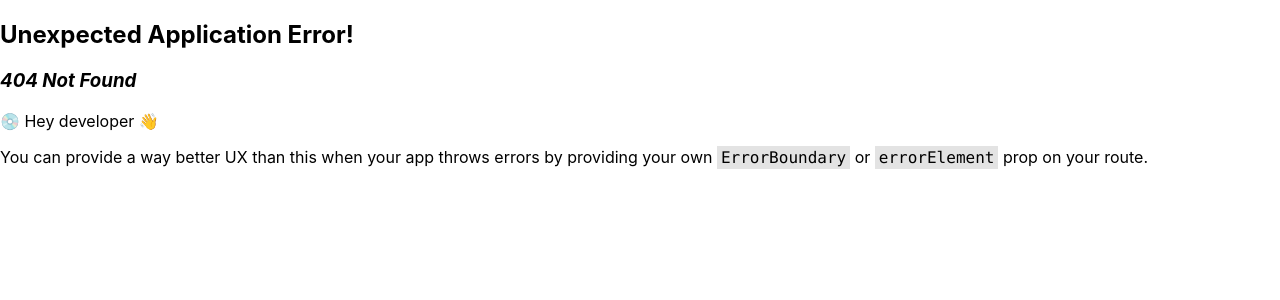
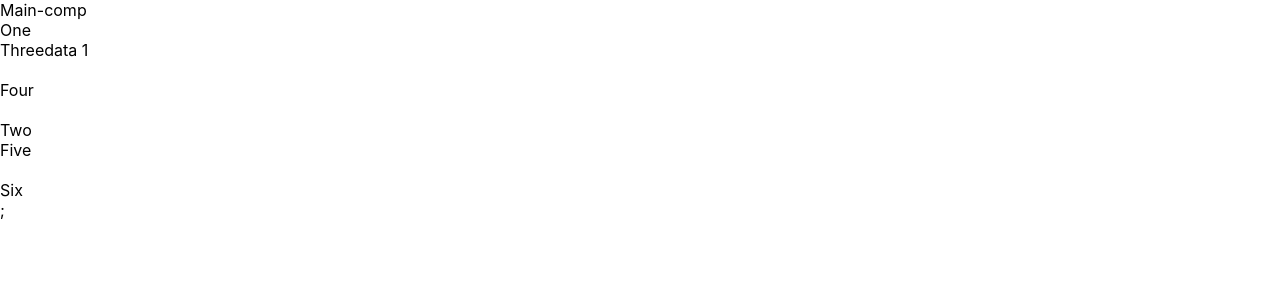
Before and after one commit to B-savaliya/first-project, a React (Create React App) app: page /mainComp in a window 1280 px wide. Before the commit this address had no page. Shown: the top 300 px of the page. Built offline with nearby package versions, Linux system fonts and the light colour scheme.

Commit message:
add: context API

```diff
--- a/src/App.js
+++ b/src/App.js
@@ -10,6 +10,9 @@ import Parent from "./components/parent";
 import Signup from "./components/signup";
 import Login from "./components/login";
 import Users from "./components/users";
+import MainComp from "./components/mainComp";
+import MyContext from "./myContext";
+import { useEffect, useState } from "react";
 
 // Lifecycle of components
 // Mounting // On Load
@@ -22,6 +25,7 @@ import Users from "./components/users";
 function App() {
   const parentData = blogData;
   let test = false;
+  const [details, setDetails] = useState([]);
 
   const routeData = [
     {
@@ -66,9 +70,23 @@ function App() {
       path: "/users",
       element: <Users />,
     },
+    {
+      path: "/mainComp",
+      element: <MainComp />,
+    },
   ];
   const router = createBrowserRouter(routeData);
-  return <RouterProvider router={router} />;
+  useEffect(() => {
+    setDetails('data')
+  }, [])
+
+  return (
+    <>
+    <MyContext.Provider value={{ details, setDetails }}>
+      <RouterProvider router={router} />;
+    </MyContext.Provider>
+    </>
+  );
 }
 
 export default App;
--- /dev/null
+++ b/src/components/mainComp/index.js
@@ -0,0 +1,17 @@
+import React, { useState } from "react";
+import One from "./one";
+import Two from "./two";
+
+function MainComp() {
+  return (
+    <div>
+      Main-comp
+      <br />
+      <One  />
+      <br />
+      <Two  />
+    </div>
+  );
+}
+
+export default MainComp;
--- /dev/null
+++ b/src/components/mainComp/one/four/index.js
@@ -0,0 +1,7 @@
+import React from "react";
+
+function Four() {
+  return <div>Four</div>;
+}
+
+export default Four;
--- /dev/null
+++ b/src/components/mainComp/one/index.js
@@ -0,0 +1,17 @@
+import React from "react";
+import Three from "./three";
+import Four from "./four";
+
+function One() {
+  return (
+    <div>
+      One
+      <br />
+      <Three  />
+      <br />
+      <Four />
+    </div>
+  );
+}
+
+export default One;
--- /dev/null
+++ b/src/components/mainComp/one/three/index.js
@@ -0,0 +1,27 @@
+import React, { useContext, useEffect } from "react";
+import MyContext from "../../../../myContext";
+
+function Three() {
+    const context = useContext(MyContext)
+    console.log('context******', context);
+  const data = [
+    {
+      name: "data 1",
+    },
+  ];
+
+  useEffect(() => {
+    context.setDetails(data)
+  }, [])
+
+
+
+  return (
+    <div>
+      Three
+      {data[0].name}
+    </div>
+  );
+}
+
+export default Three;
--- /dev/null
+++ b/src/components/mainComp/two/five/index.js
@@ -0,0 +1,11 @@
+import React from 'react'
+
+function Five() {
+  return (
+    <div>
+      Five
+    </div>
+  )
+}
+
+export default Five
--- /dev/null
+++ b/src/components/mainComp/two/index.js
@@ -0,0 +1,17 @@
+import React from "react";
+import Five from "./five";
+import Six from "./six";
+
+function Two() {
+  return (
+    <div>
+      Two
+      <br />
+      <Five />
+      <br />
+      <Six  />
+    </div>
+  );
+}
+
+export default Two;
--- /dev/null
+++ b/src/components/mainComp/two/six/index.js
@@ -0,0 +1,7 @@
+import React from "react";
+
+function Six() {
+  return <div>Six</div>;
+}
+
+export default Six;
--- /dev/null
+++ b/src/myContext.js
@@ -0,0 +1,5 @@
+import { createContext } from "react";
+
+const MyContext = createContext();
+
+export default MyContext;
```
Also changed, not shown: 1 other file (tests, documents, lock files or other folders).
